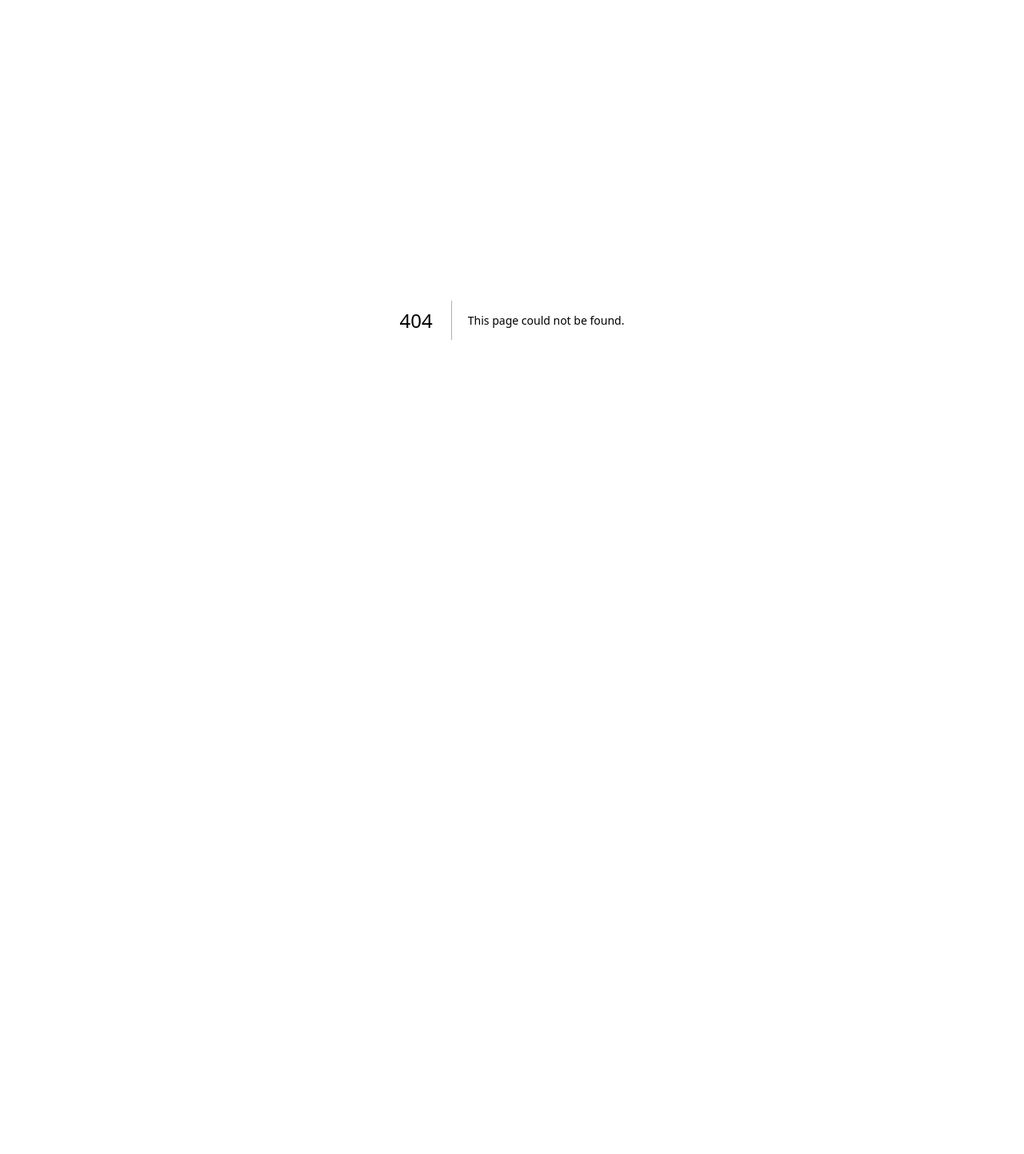
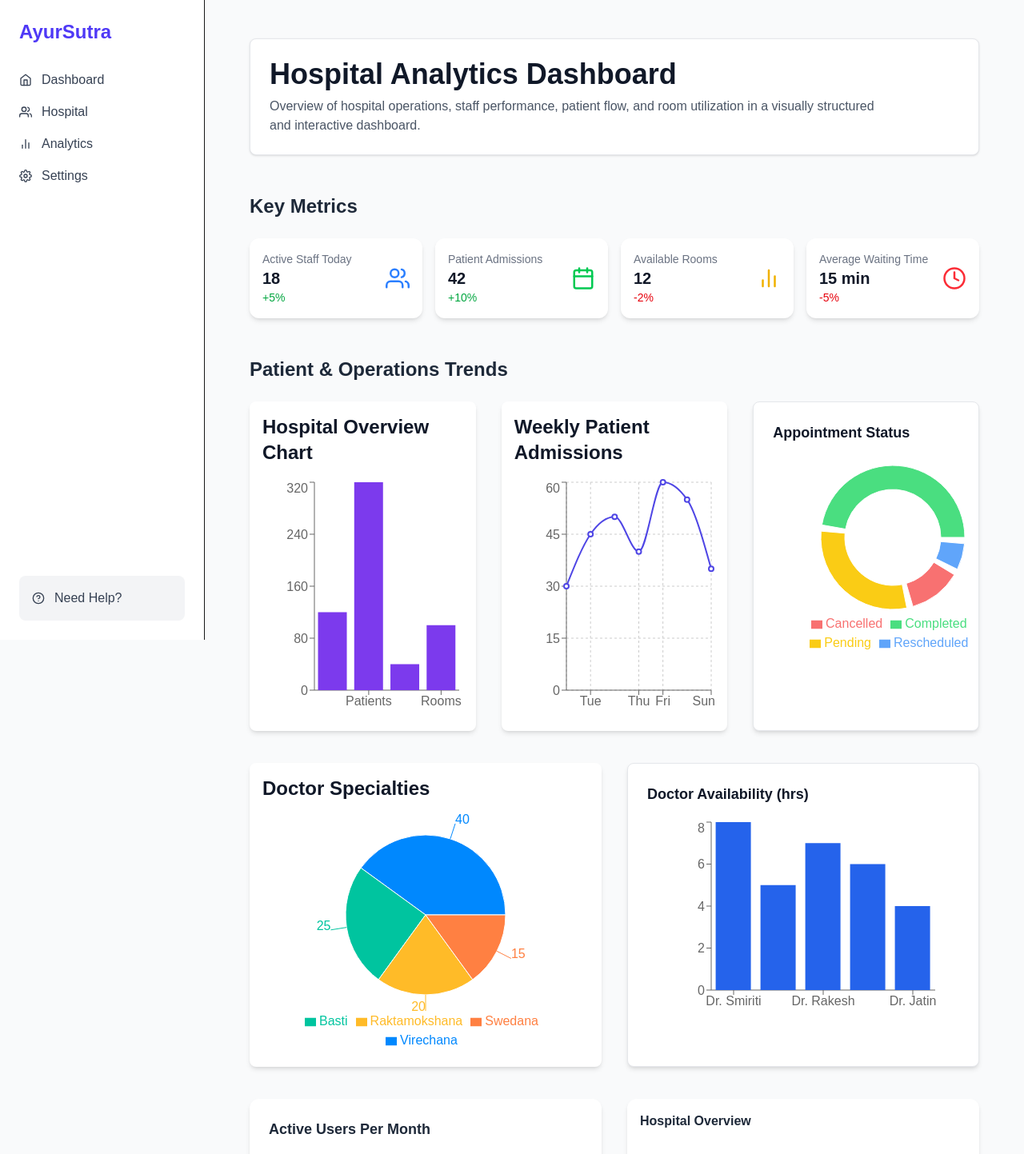
Before and after one commit to Aadity31/ayursutra_Prototype, a Next.js app: page /hospital/test_upasana/analytics in a window 1280 px wide. Before the commit this address had no page. Shown: the top 1443 px of the page at 80% size. Before the commit the page ends 800 px from the top, so only its background shows below. Built offline with nearby package versions, Linux system fonts and the light colour scheme.

Commit message:
analytic page creation,structure ,design

```diff
--- /dev/null
+++ b/src/app/components/hospital/AppointmentStatusDonut.tsx
@@ -0,0 +1,39 @@
+"use client";
+
+import React from "react";
+import { PieChart, Pie, Cell, Tooltip, Legend } from "recharts";
+
+const data = [
+  { name: "Completed", value: 40 },
+  { name: "Pending", value: 25 },
+  { name: "Cancelled", value: 10 },
+  { name: "Rescheduled", value: 5 },
+];
+
+const COLORS = ["#4ade80", "#facc15", "#f87171", "#60a5fa"];
+
+const AppointmentStatusDonut: React.FC = () => (
+  <div className="bg-white p-6 rounded-lg shadow-md border border-gray-200">
+    <h3 className="text-lg font-semibold mb-4 text-gray-900">Appointment Status</h3>
+    <PieChart width={300} height={250}>
+      <Pie
+        data={data}
+        cx="50%"
+        cy="50%"
+        innerRadius={60}
+        outerRadius={90}
+        fill="#8884d8"
+        paddingAngle={5}
+        dataKey="value"
+      >
+        {data.map((entry, index) => (
+          <Cell key={`cell-${index}`} fill={COLORS[index % COLORS.length]} />
+        ))}
+      </Pie>
+      <Tooltip />
+      <Legend />
+    </PieChart>
+  </div>
+);
+
+export default AppointmentStatusDonut;
--- /dev/null
+++ b/src/app/components/hospital/DoctorAvailabilityBar.tsx
@@ -0,0 +1,28 @@
+"use client";
+
+import React from "react";
+import { BarChart, Bar, XAxis, YAxis, Tooltip, ResponsiveContainer } from "recharts";
+
+const data = [
+  { doctor: "Dr. Smiriti ", available: 8 },
+  { doctor: "Dr. Juhi ", available: 5 },
+  { doctor: "Dr. Rakesh ", available: 7 },
+  { doctor: "Dr. Lalit ", available: 6 },
+  { doctor: "Dr. Jatin ", available: 4 },
+];
+
+const DoctorAvailabilityBar: React.FC = () => (
+  <div className="bg-white p-6 rounded-lg shadow-md border border-gray-200">
+    <h3 className="text-lg font-semibold mb-4 text-gray-900">Doctor Availability (hrs)</h3>
+    <ResponsiveContainer width="100%" height={250}>
+      <BarChart data={data} margin={{ top: 5, right: 30, left: 20, bottom: 5 }}>
+        <XAxis dataKey="doctor" />
+        <YAxis />
+        <Tooltip />
+        <Bar dataKey="available" fill="#2563eb" />
+      </BarChart>
+    </ResponsiveContainer>
+  </div>
+);
+
+export default DoctorAvailabilityBar;
--- a/src/app/components/hospital/HospitalFeatures.tsx
+++ b/src/app/components/hospital/HospitalFeatures.tsx
@@ -10,7 +10,7 @@ const HospitalFeatures = () => {
           <FaClock className="text-indigo-500 text-2xl" />
           <div>
             <div className="text-sm text-gray-500">Timings</div>
-            <div className="text-green-600">24x7</div>
+            <div className="text-green-600">09:00am-06:00pm</div>
           </div>
         </div>
         <div className="flex items-center gap-3">
@@ -24,7 +24,7 @@ const HospitalFeatures = () => {
           <FaStar className="text-yellow-500 text-2xl" />
           <div>
             <div className="text-sm text-gray-500">Specialties</div>
-            <div className="text-green-600">Cardio, Ortho, Neuro</div>
+            <div className="text-green-600">Virechana, Basti, Raktamokshana,Swedana</div>
           </div>
         </div>
       </div>
--- a/src/app/components/hospital/PieChartSpecialties.tsx
+++ b/src/app/components/hospital/PieChartSpecialties.tsx
@@ -2,10 +2,10 @@ import React from 'react';
 import { PieChart, Pie, Cell, Tooltip, Legend, ResponsiveContainer } from 'recharts';
 
 const data = [
-  { name: 'Cardiology', value: 40 },
-  { name: 'Orthopedics', value: 25 },
-  { name: 'Neurology', value: 20 },
-  { name: 'Dermatology', value: 15 },
+  { name: 'Virechana', value: 40 },
+  { name: 'Basti', value: 25 },
+  { name: 'Raktamokshana', value: 20 },
+  { name: 'Swedana', value: 15 },
 ];
 
 const COLORS = ['#0088FE', '#00C49F', '#FFBB28', '#FF8042'];
--- a/src/app/components/hospital/Sidebar.tsx
+++ b/src/app/components/hospital/Sidebar.tsx
@@ -13,7 +13,7 @@ const Sidebar: React.FC = () => {
       <div>
         <div className="text-2xl font-bold text-indigo-600 mb-8">AyurSutra</div>
         <nav className="space-y-4">
-          {/* Dashboard link updated */}
+          {/* Dashboard link */}
           <Link
             href="/hospital/test_upasana"
             className="flex items-center gap-3 text-gray-700 hover:text-indigo-600"
@@ -29,13 +29,15 @@ const Sidebar: React.FC = () => {
             <FiUsers /> Hospital
           </Link>
 
+          {/* Analytics page */}
           <Link
-            href="/analytics"
+            href="/hospital/test_upasana/analytics"
             className="flex items-center gap-3 text-gray-700 hover:text-indigo-600"
           >
             <FiBarChart2 /> Analytics
           </Link>
 
+          {/* Settings */}
           <Link
             href="/settings"
             className="flex items-center gap-3 text-gray-700 hover:text-indigo-600"
--- a/src/app/components/hospital/StaffList.tsx
+++ b/src/app/components/hospital/StaffList.tsx
@@ -1,30 +1,98 @@
 import React from 'react';
-import { FaUserMd } from 'react-icons/fa';
+import { FaUserMd, FaUserNurse, FaHandsHelping, FaUser } from 'react-icons/fa';
 
 const doctors = [
-  { name: 'Dr.Shashi Sharma', status: 'online' },
-  { name: 'Dr.Ram Kapoor', status: 'offline' },
-  { name: 'Dr.Avinash Mehta', status: 'online' },
-  { name: 'Dr.Pradeep Das', status: 'offline' },
+  { name: 'Dr. Shashi Sharma', status: 'online' },
+  { name: 'Dr. Ram Kapoor', status: 'offline' },
+  { name: 'Dr. Avinash Mehta', status: 'online' },
+  { name: 'Dr. Pradeep Das', status: 'offline' },
 ];
+
+const therapists = [
+  { name: 'Ms. Meena Singh', status: 'online' },
+  { name: 'Mr. Ramesh Kumar', status: 'offline' },
+  { name: 'Ms. Kavita Joshi', status: 'online' },
+  { name: 'Mr. Anil Verma', status: 'offline' },
+  { name: 'Ms. Pooja Rao', status: 'online' },
+];
+
+const nurses = [
+  { name: 'Nurse Anjali Patel', status: 'online' },
+  { name: 'Nurse Suresh Verma', status: 'offline' },
+];
+
+const supportStaff = [
+  { name: 'Mr. Vijay Sharma', status: 'online' },
+  { name: 'Ms. Sunita Rao', status: 'offline' },
+];
+
+const StaffListSection = ({
+  title,
+  icon,
+  staff,
+  textColor,
+}: {
+  title: string;
+  icon: React.ReactNode;
+  staff: { name: string; status: string }[];
+  textColor: string;
+}) => (
+  <section className={`p-4 mb-8`}>
+    <h3 className={`text-xl font-bold mb-4 flex items-center gap-2 ${textColor}`}>
+      {icon} {title}
+    </h3>
+    <ul className="space-y-3">
+      {staff.map((person, idx) => (
+        <li
+          key={idx}
+          className="flex justify-between items-center border-b border-gray-300 pb-2"
+        >
+          <span className={`${textColor}`}>{person.name}</span>
+          <span
+            className={`text-sm font-medium px-2 py-1 rounded-full ${
+              person.status === 'online' ? 'bg-green-200 text-green-800' : 'bg-gray-300 text-gray-700'
+            }`}
+          >
+            {person.status}
+          </span>
+        </li>
+      ))}
+    </ul>
+  </section>
+);
 
 const StaffList = () => {
   return (
-    <div className="text-purple-800 font-semibold">
-      <h2 className="text-2xl font-bold mb-4 text-gray-900">Doctor Status</h2>
-      <ul className="space-y-3">
-        {doctors.map((doc, idx) => (
-          <li key={idx} className="flex justify-between items-center border-b pb-2">
-            <div className="flex items-center gap-3">
-              <FaUserMd className="text-purple-600" />
-              <span>{doc.name}</span>
-            </div>
-            <span className={`text-sm font-medium px-2 py-1 rounded-full ${doc.status === 'online' ? 'bg-green-200 text-green-800' : 'bg-gray-300 text-gray-700'}`}>
-              {doc.status}
-            </span>
-          </li>
-        ))}
-      </ul>
+    <div className="font-semibold max-w-4xl mx-auto">
+      <h2 className="text-3xl font-extrabold mb-6 text-gray-900">Staff Status</h2>
+
+      <StaffListSection
+        title="Doctors"
+        icon={<FaUserMd />}
+        staff={doctors}
+        textColor="text-purple-700"
+      />
+
+      <StaffListSection
+        title="Therapists"
+        icon={<FaHandsHelping />}
+        staff={therapists}
+        textColor="text-teal-700"
+      />
+
+      <StaffListSection
+        title="Nurses"
+        icon={<FaUserNurse />}
+        staff={nurses}
+        textColor="text-indigo-700"
+      />
+
+      <StaffListSection
+        title="Support Staff"
+        icon={<FaUser />}
+        staff={supportStaff}
+        textColor="text-gray-700"
+      />
     </div>
   );
 };
--- /dev/null
+++ b/src/app/components/hospital/UpcomingEventsTimeline.tsx
@@ -0,0 +1,26 @@
+"use client";
+
+import React from "react";
+
+const events = [
+  { time: "9:00 AM", event: "Doctor Shift Start - Dr. Smriti Sharma" },
+  { time: "11:30 AM", event: "Therapist Meeting" },
+  { time: "2:00 PM", event: "Shirodhara Session" },
+  { time: "4:00 PM", event: "Patient Feedback Review" },
+];
+
+const UpcomingEventsTimeline: React.FC = () => (
+  <div className="bg-white p-6 rounded-lg shadow-md border border-gray-200 max-h-[300px] overflow-auto">
+    <h3 className="text-lg font-semibold mb-4 text-gray-900">Upcoming Events</h3>
+    <ul className="space-y-3">
+      {events.map(({ time, event }, idx) => (
+        <li key={idx} className="flex items-center gap-4 text-gray-700">
+          <span className="font-mono text-sm text-indigo-600">{time}</span>
+          <span>{event}</span>
+        </li>
+      ))}
+    </ul>
+  </div>
+);
+
+export default UpcomingEventsTimeline;
--- /dev/null
+++ b/src/app/hospital/test_upasana/analytics/analyticpage.tsx
@@ -0,0 +1,99 @@
+"use client";
+
+import React from "react";
+import HeaderCards from "../../../components/hospital/HeaderCards";
+import HospitalChart from "../../../components/hospital/HospitalChart";
+import LineChartPatients from "../../../components/hospital/LineChartPatients";
+import PieChartSpecialties from "../../../components/hospital/PieChartSpecialties";
+import AppointmentStatusDonut from "../../../components/hospital/AppointmentStatusDonut";
+import DoctorAvailabilityBar from "../../../components/hospital/DoctorAvailabilityBar";
+
+import HospitalOverviewChart from "../../../components/hospital/HospitalOverviewChart"; // new
+import ActiveUsers from "../../../components/hospital/ActiveUsers"; // new
+
+import { FiBarChart2, FiUsers, FiClock, FiCalendar } from "react-icons/fi";
+import { KPI } from "../../../types";
+
+const headerCards: KPI[] = [
+  {
+    title: "Active Staff Today",
+    value: 18,
+    change: "+5%",
+    icon: <FiUsers className="text-blue-500" />,
+    status: "up",
+  },
+  {
+    title: "Patient Admissions",
+    value: 42,
+    change: "+10%",
+    icon: <FiCalendar className="text-green-500" />,
+    status: "up",
+  },
+  {
+    title: "Available Rooms",
+    value: 12,
+    change: "-2%",
+    icon: <FiBarChart2 className="text-yellow-500" />,
+    status: "down",
+  },
+  {
+    title: "Average Waiting Time",
+    value: "15 min",
+    change: "-5%",
+    icon: <FiClock className="text-red-500" />,
+    status: "down",
+  },
+];
+
+const hospitalOverviewChartProps = {
+  title: "Hospital Overview",
+};
+
+const AnalyticPage: React.FC = () => {
+  return (
+    <div className="min-h-screen bg-gray-50 px-8 py-6 space-y-12">
+      {/* Header */}
+      <div className="bg-white shadow-sm rounded-lg p-6 border border-gray-200">
+        <h1 className="text-4xl font-extrabold text-gray-900 mb-2">
+          Hospital Analytics Dashboard
+        </h1>
+        <p className="text-md text-gray-600 max-w-3xl">
+          Overview of hospital operations, staff performance, patient flow, and
+          room utilization in a visually structured and interactive dashboard.
+        </p>
+      </div>
+
+      {/* KPI Cards */}
+      <section>
+        <h2 className="text-2xl font-bold text-gray-800 mb-6">Key Metrics</h2>
+        <HeaderCards cards={headerCards} />
+      </section>
+
+      {/* Main Charts Section */}
+      <section>
+        <h2 className="text-2xl font-bold text-gray-800 mb-6">Patient & Operations Trends</h2>
+
+        {/* First row - 3 charts */}
+        <div className="grid grid-cols-1 md:grid-cols-2 lg:grid-cols-3 gap-8">
+          <HospitalChart />
+          <LineChartPatients />
+          <AppointmentStatusDonut />
+        </div>
+
+        {/* Second row - 2 charts */}
+        <div className="mt-10 grid grid-cols-1 md:grid-cols-2 gap-8">
+          <PieChartSpecialties />
+          <DoctorAvailabilityBar />
+        </div>
+
+        {/* Third row - 2 new charts */}
+        <div className="mt-10 grid grid-cols-1 md:grid-cols-2 gap-8">
+          <ActiveUsers />
+          <HospitalOverviewChart chart={hospitalOverviewChartProps} />
+        </div>
+      </section>
+    </div>
+  );
+};
+
+export default AnalyticPage;
--- /dev/null
+++ b/src/app/hospital/test_upasana/analytics/page.tsx
@@ -0,0 +1,8 @@
+"use client";
+
+import React from "react";
+import AnalyticPage from "./analyticpage";
+
+export default function AnalyticsRoutePage() {
+  return <AnalyticPage />;
+}
--- a/src/app/hospital/test_upasana/layout.tsx
+++ b/src/app/hospital/test_upasana/layout.tsx
@@ -2,13 +2,15 @@
 
 import Sidebar from "../../components/hospital/Sidebar";
 
-export default function TestUpasanaLayout({ children }: { children: React.ReactNode }) {
+interface Props {
+  children: React.ReactNode;
+}
+
+export default function TestUpasanaLayout({ children }: Props) {
   return (
-    <div className="flex">
+    <div className="flex min-h-screen bg-gray-50">
       <Sidebar />
-      <main className="flex-1 bg-gray-50 min-h-screen p-6">
-        {children}
-      </main>
+      <main className="flex-1 p-6">{children}</main>
     </div>
   );
 }
--- a/src/app/hospital/test_upasana/manage/HospitalPage.tsx
+++ b/src/app/hospital/test_upasana/manage/HospitalPage.tsx
@@ -1,24 +1,22 @@
 import React from 'react';
 
 import HospitalStats from '../../../components/hospital/HospitalStats';
-import HospitalChart from '../../../components/hospital/HospitalChart';
-import LineChartPatients from '../../../components/hospital/LineChartPatients';
-import PieChartSpecialties from '../../../components/hospital/PieChartSpecialties';
-import StaffList from '../../../components/hospital/StaffList';
 import RoomDetails from '../../../components/hospital/RoomDetails';
 import HospitalFeatures from '../../../components/hospital/HospitalFeatures';
 import ExtraFeatures from '../../../components/hospital/ExtraFeatures';
+import UpcomingEvents from '../../../components/hospital/UpcomingEventsTimeline';
+import StaffList from '../../../components/hospital/StaffList';  // <-- import added
 
 const HospitalPage = () => {
   return (
     <div className="min-h-screen bg-gray-50 px-8 py-6 space-y-10">
-      {/* Ayusutra Header */}
+      {/* Ayursutra Header */}
       <div className="bg-white shadow-sm rounded-lg p-6 border border-gray-200">
         <h1 className="text-4xl font-extrabold text-gray-900 mb-2">Kedar Hospital - Ayursutra Network</h1>
         <p className="text-md text-gray-600 max-w-3xl">
           Welcome to the official dashboard of <span className="font-semibold text-purple-700">Ayursutra</span>’s network hospital,
           <span className="font-medium text-gray-800"> Kedar Hospital</span>. This panel provides a real-time overview of hospital
-          operations, including staff status, rooms, appointments, patient flow, and other critical insights.
+          upcoming events,  staff status, rooms, appointments, patient flow, and other critical insights.
         </p>
       </div>
 
@@ -28,19 +26,13 @@ const HospitalPage = () => {
         <HospitalStats />
       </section>
 
-      {/* Charts Section */}
+      {/* Upcoming Events */}
       <section>
-        <h2 className="text-2xl font-bold text-gray-800 mb-4">Operational Overview</h2>
-        <div className="grid grid-cols-1 lg:grid-cols-2 gap-6">
-          <HospitalChart />
-          <LineChartPatients />
-        </div>
-        <div className="mt-6">
-          <PieChartSpecialties />
-        </div>
+        <h2 className="text-2xl font-bold text-gray-800 mb-4">Upcoming Events</h2>
+        <UpcomingEvents />
       </section>
 
-      {/* Staff */}
+      {/* Staff List & Status */}
       <section>
         <h2 className="text-2xl font-bold text-gray-800 mb-4">Doctors & Staff Status</h2>
         <StaffList />
```
